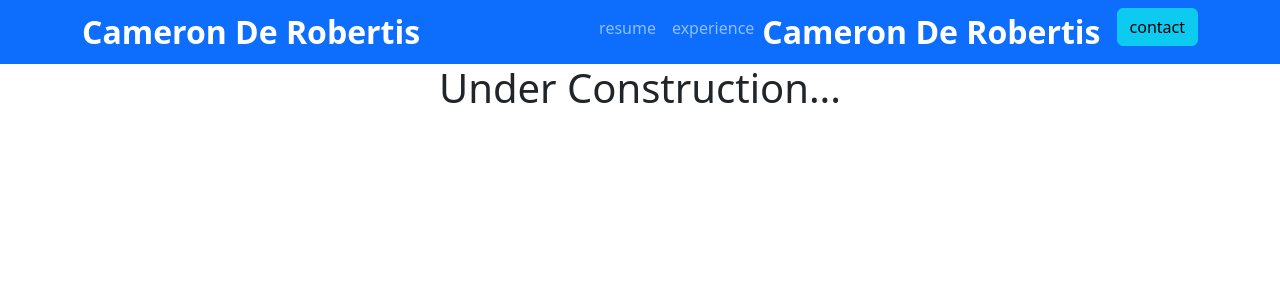
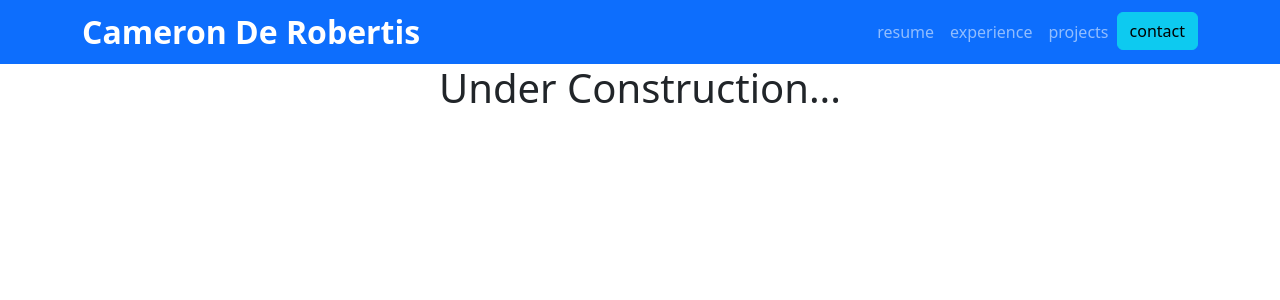
Before and after one commit to cmderobertis/devPortfolio, a React (Vite) app: page / in a window 1280 px wide. Shown: the top 300 px of the page. Built offline with nearby package versions, Linux system fonts and the light colour scheme.

Commit message:
fixed carousel

```diff
--- a/package.json
+++ b/package.json
@@ -13,7 +13,9 @@
     "bootstrap": "^5.2.1",
     "react": "^18.2.0",
     "react-dom": "^18.2.0",
-    "react-router-dom": "^6.3.0"
+    "react-router-dom": "^6.3.0",
+    "react-slick": "^0.29.0",
+    "slick-carousel": "^1.8.1"
   },
   "devDependencies": {
     "@types/react": "^18.0.17",
--- a/src/App.jsx
+++ b/src/App.jsx
@@ -2,6 +2,7 @@ import { useState } from "react"
 import { BrowserRouter, Routes, Route } from "react-router-dom"
 import Navbar from "./components/Navbar"
 import Body from "./components/Body"
+import Projects from "./components/Projects"
 
 function App() {
   return (
@@ -10,6 +11,7 @@ function App() {
         <Navbar></Navbar>
         <Routes>
           <Route path="/" element={<Body />}></Route>
+          <Route path="/projects" element={<Projects />}></Route>
         </Routes>
       </BrowserRouter>
     </>
--- a/src/components/Navbar.jsx
+++ b/src/components/Navbar.jsx
@@ -36,8 +36,8 @@ const Navbar = () => {
                     experience
                   </a>
                 </li>
-                <NavLink className="navbar-brand text-center" to={"/pages/projects"}>
-                  <h2 className="fw-bold mb-0">Cameron De Robertis</h2>
+                <NavLink className="nav-item text-end" to={"/projects"}>
+                  <a className="nav-link">projects</a>
                 </NavLink>
                 <li className="nav-item text-end">
                   <button className="btn btn-info">contact</button>
--- a/src/pages/Projects.jsx
+++ b/src/components/Projects.jsx
@@ -8,27 +8,27 @@ const projects = [
     title: 'Project 1',
     description: 'A short description of Project 1.',
     images: [
-      'https://source.unsplash.com/random/800x600?sig=1',
-      'https://source.unsplash.com/random/800x600?sig=2',
-      'https://source.unsplash.com/random/800x600?sig=3',
+      'https://github.com/cmderobertis/cmderobertis/blob/main/demo-filesystem.gif',
+      'https://loremflickr.com/420/240?random=2',
+      'https://loremflickr.com/320/240?random=3',
     ],
   },
   {
     title: 'Project 2',
     description: 'A short description of Project 2.',
     images: [
-      'https://source.unsplash.com/random/800x600?sig=4',
-      'https://source.unsplash.com/random/800x600?sig=5',
-      'https://source.unsplash.com/random/800x600?sig=6',
+      'https://loremflickr.com/320/240?random=1',
+      'https://loremflickr.com/420/240?random=2',
+      'https://loremflickr.com/320/240?random=3',
     ],
   },
   {
     title: 'Project 3',
     description: 'A short description of Project 3.',
     images: [
-      'https://source.unsplash.com/random/800x600?sig=7',
-      'https://source.unsplash.com/random/800x600?sig=8',
-      'https://source.unsplash.com/random/800x600?sig=9',
+      'https://loremflickr.com/320/240?random=1',
+      'https://loremflickr.com/420/240?random=2',
+      'https://loremflickr.com/320/240?random=3',
     ],
   },
 ];
@@ -57,7 +57,7 @@ const ProjectCarousel = ({ images }) => {
 
 const Projects = () => {
   return (
-    <div>
+    <div className='container-lg'>
       <h1 className="text-3xl font-bold text-center my-8">My Projects</h1>
       {projects.map((project, index) => (
         <div key={index} className="mb-12">
```
Also changed, not shown: 1 other file (tests, documents, lock files or other folders).
